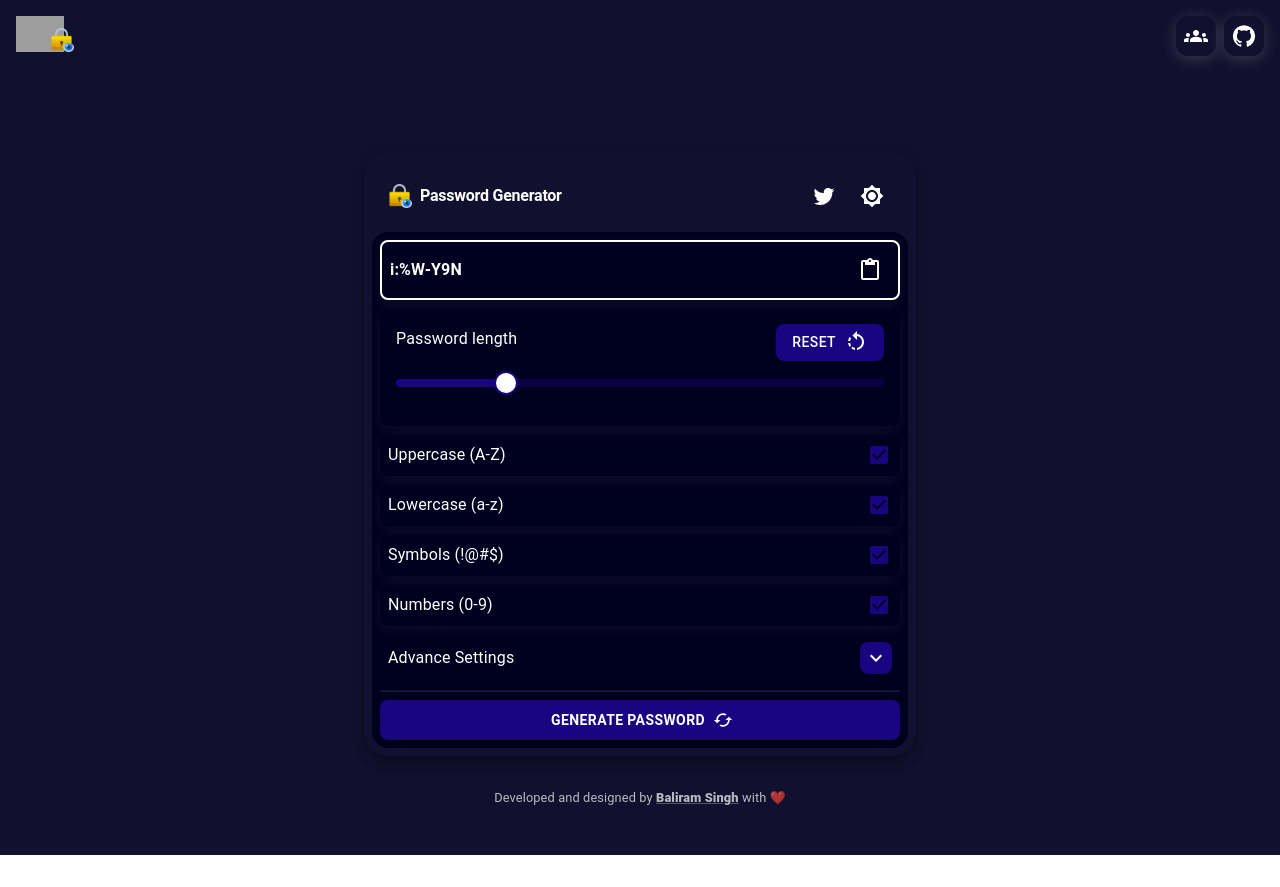
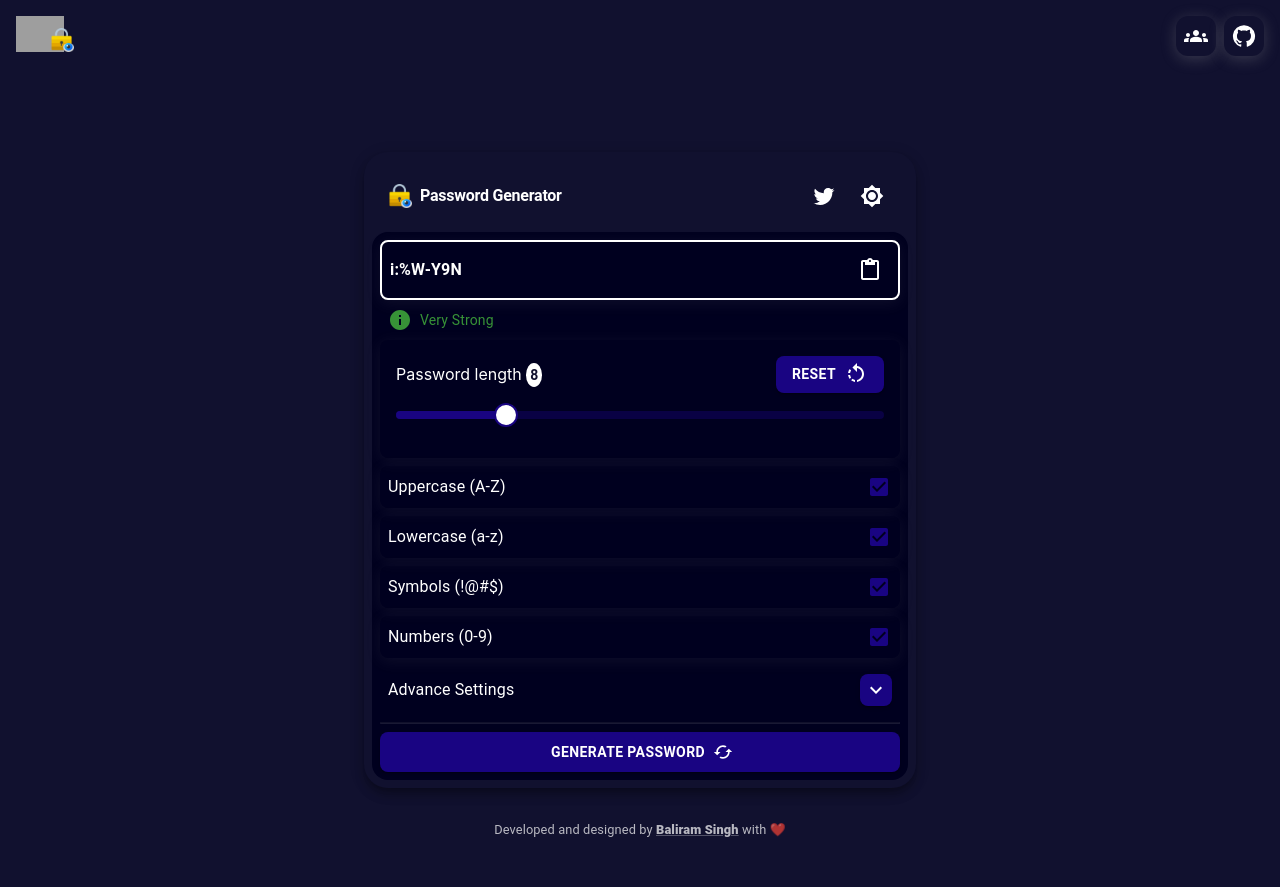
Before and after one commit to 0ME9A/password, a React (Create React App) app: page / in a window 1280 px wide. Both pictures are taken after a click on the button "GENERATE PASSWORD". Before the commit the page ends 855 px from the top, so only its background shows below. Built offline with nearby package versions, Linux system fonts and the light colour scheme; grey boxes are pictures that could not be loaded.

Commit message:
password strenth freature done

```diff
--- a/package.json
+++ b/package.json
@@ -1,6 +1,6 @@
 {
   "name": "password",
-  "version": "2.0.0",
+  "version": "2.1.0",
   "private": true,
   "dependencies": {
     "@emotion/react": "^11.11.1",
--- a/src/components/password/PasswordGenerator.tsx
+++ b/src/components/password/PasswordGenerator.tsx
@@ -19,7 +19,7 @@
 } from "@mui/material";
 import {
   PasswordAttributesType,
-  PasswordReturnType,
+  ProPasswordReturnType,
 } from "../types/PasswordAttributesType";
 
 import KeyboardArrowDownIcon from "@mui/icons-material/KeyboardArrowDown";
@@ -30,6 +30,7 @@
 import CachedIcon from "@mui/icons-material/Cached";
 import Typography from "@mui/material/Typography";
 import ThemeSwitch from "../buttons/ThemeSwitch";
+import InfoIcon from "@mui/icons-material/Info";
 import Box from "@mui/material/Box";
 
 const TwitterShare = lazy(() => import("../buttons/TwitterShare"));
@@ -61,7 +62,6 @@
     width: 32,
     height: 32,
     borderRadius: "50% 50% 50% 0",
-    // backgroundColor: "rgb(0, 0, 155)",
     transformOrigin: "bottom left",
     transform: "translate(50%, -100%) rotate(-45deg) scale(0)",
     "&:before": { display: "none" },
@@ -87,10 +87,13 @@
     saltAt: "e",
   });
   const [isCopy, setCopy] = useState(false);
-  const [password, setPassword] = useState<PasswordReturnType>({
-    status: "success",
-    result: "",
-    message: "",
+  const [password, setPassword] = useState<ProPasswordReturnType>({
+    password: "",
+    strength: {
+      message: "",
+      color: "",
+      level: 0,
+    },
   });
 
   const small = useMediaQuery(theme.breakpoints.down("sm"));
@@ -107,7 +110,6 @@
     const x = generatePassword(pp);
     setPassword(x);
     setCopy(false);
-    console.log(x);
   };
   const handleReset = () => {
     setPP((prev) => ({
@@ -123,7 +125,7 @@
     setCopy(false);
   };
   const handleCopy = async () => {
-    const x = await copyToClipboard(password.result);
+    const x = await copyToClipboard(password.password);
     setCopy(x);
 
     setTimeout(() => {
@@ -205,7 +207,7 @@
                   variant="body1"
                   sx={{ fontSize: "1rem", fontWeight: "bold" }}
                 >
-                  {password.result}
+                  {password.password}
                 </Typography>
                 <IconButton
                   onClick={handleCopy}
@@ -216,12 +218,22 @@
                     minWidth: "0",
                     borderRadius: 2,
                     color: `${isCopy ? "green" : ""}`,
+                    display: "flex",
+                    alignItems: "center",
                   }}
                 >
                   <ContentPasteIcon />
                 </IconButton>
               </Box>
-
+              <Typography
+                variant="body2"
+                px={1}
+                color={password.strength.color}
+                sx={{ display: "flex", alignItems: "center", gap: 1 }}
+              >
+                {password.strength.message && <InfoIcon />}
+                {password.strength.message}
+              </Typography>
               <Box
                 sx={{
                   p: 2,
@@ -236,7 +248,22 @@
                     alignItems: "center",
                   }}
                 >
-                  <Typography gutterBottom>Password length</Typography>
+                  <div>
+                    Password length{" "}
+                    <Typography
+                      variant="body2"
+                      sx={{
+                        display: "inline",
+                        fontWeight: "bold",
+                        bgcolor: palette.text.primary,
+                        color: palette.background.default,
+                        p: 0.5,
+                        borderRadius: "100%",
+                      }}
+                    >
+                      {pp.length}
+                    </Typography>
+                  </div>
                   <Button
                     variant="contained"
                     onClick={handleReset}
@@ -245,6 +272,7 @@
                       borderRadius: 2,
                       minWidth: 0,
                       p: small ? 0.5 : "auto",
+                      fontWeight: "bold",
                     }}
                   >
                     {!small && "Reset"}
@@ -257,13 +285,17 @@
                   value={pp.length}
                   min={1}
                   max={32}
-                  sx={{ pt: 3 }}
+                  sx={{
+                    pt: 3,
+                    ".MuiSlider-valueLabel": {
+                      backgroundColor: palette.primary.main,
+                    },
+                  }}
                   onChange={(e, nValue) =>
                     setPP((prev) => ({ ...prev, length: nValue }))
                   }
                 />
               </Box>
-
               <FormControlLabel
                 control={<Checkbox />}
                 label="Uppercase (A-Z)"
@@ -328,7 +360,6 @@
                   boxShadow: boxShadow,
                 }}
               />
-
               <Box
                 sx={{
                   display: "flex",
@@ -399,9 +430,7 @@
                   </FormControl>
                 </Box>
               )}
-
               <hr style={{ opacity: ".1" }} />
-
               <Button
                 variant="contained"
                 endIcon={<CachedIcon />}
--- a/src/utils/generatePassword.ts
+++ b/src/utils/generatePassword.ts
@@ -1,9 +1,12 @@
 import {
   PasswordAttributesType,
-  PasswordReturnType,
+  ProPasswordReturnType,
 } from "../components/types/PasswordAttributesType";
+import passwordStrength from "./passwordStrength";
 
-function generatePassword(pp: PasswordAttributesType): PasswordReturnType {
+const generatePassword = (
+  attributes: PasswordAttributesType
+): ProPasswordReturnType => {
   const charset = {
     upper: "ABCDEFGHIJKLMNOPQRSTUVWXYZ",
     lower: "abcdefghijklmnopqrstuvwxyz",
@@ -15,77 +18,72 @@
   let characters = "";
 
   if (
-    !pp.upper &&
-    !pp.lower &&
-    !pp.symbol &&
-    !pp.number &&
-    pp.salt.length > 0
+    !attributes.upper &&
+    !attributes.lower &&
+    !attributes.symbol &&
+    !attributes.number &&
+    attributes.salt.length > 0
   ) {
     return {
-      result: pp.salt,
-      status: "warning",
-      message:
-        "You've only provided a salt string, but no character types (uppercase, lowercase, symbol, number) are selected. The generated 'password' will only contain the salt string.",
-    };
-  }
-  if (
-    !pp.upper &&
-    !pp.lower &&
-    !pp.symbol &&
-    !pp.number &&
-    pp.salt.length === 0
-  ) {
-    return {
-      result: "",
-      status: "error",
-      message:
-        "No character types (uppercase, lowercase, symbol, number) are selected and no salt string is provided. Please select at least one character type or provide a salt string to generate a password.",
+      password: attributes.salt,
+      strength: passwordStrength(attributes.salt),
     };
   }
 
-  if (pp.upper) characters += charset.upper;
-  if (pp.lower) characters += charset.lower;
-  if (pp.symbol) characters += charset.symbol;
-  if (pp.number) characters += charset.number;
+  if (
+    !attributes.upper &&
+    !attributes.lower &&
+    !attributes.symbol &&
+    !attributes.number &&
+    attributes.salt.length === 0
+  ) {
+    return {
+      password: "",
+      strength: {
+        message: "No character types selected and no salt provided.",
+        color: "",
+        level: 0,
+      },
+    };
+  }
 
-  let length = Array.isArray(pp.length) ? pp.length[0] : pp.length;
+  if (attributes.upper) characters += charset.upper;
+  if (attributes.lower) characters += charset.lower;
+  if (attributes.symbol) characters += charset.symbol;
+  if (attributes.number) characters += charset.number;
+
+  let length = Array.isArray(attributes.length)
+    ? attributes.length[0]
+    : attributes.length;
 
   for (let i = 0; i < length; i++) {
     password += characters[Math.floor(Math.random() * characters.length)];
   }
 
-  switch (pp.saltAt) {
+  switch (attributes.saltAt) {
     case "s":
-      password = pp.salt + password;
+      password = attributes.salt + password;
       break;
     case "e":
-      password += pp.salt;
+      password += attributes.salt;
       break;
     case "b":
       const midIndex = Math.floor(password.length / 2);
       password =
         password.substring(0, midIndex) +
-        pp.salt +
+        attributes.salt +
         password.substring(midIndex);
       break;
     default:
       break;
   }
 
-  if (password.length < 8) {
-    return {
-      result: password,
-      status: "warning",
-      message:
-        "Your password has been generated, but it's less than 8 characters long. For better security, it's recommended to use a password that's at least 8 characters long.",
-    };
-  }
+  const strength = passwordStrength(password);
 
   return {
-    result: password,
-    status: "success",
-    message: "Your password has been successfully generated!",
+    password: password,
+    strength: strength,
   };
-}
+};
 
 export default generatePassword;
--- a/src/utils/passwordStrength.ts
+++ b/src/utils/passwordStrength.ts
@@ -1,18 +1,18 @@
-interface PasswordStrength {
-  message: string;
-  color: string;
-  level: number;
-}
+import { PasswordStrengthType } from "../components/types/PasswordAttributesType";
 
-const getPasswordStrength = (password: string): PasswordStrength => {
+const passwordStrength = (password: string): PasswordStrengthType => {
+  const RED = "#FF0000";
+  const ORANGE = "#F94C10";
+  const YELLOW = "#FED049";
+  const GREEN = "#82CD47";
+  const DARK_GREEN = "#379237";
+
   let score = 0;
   const regexChecks: RegExp[] = [
     /[A-Z]/, // Uppercase letters
     /[a-z]/, // Lowercase letters
     /[0-9]/, // Numbers
     /[^A-Za-z0-9]/, // Symbols
-    /^.{8,}$/, // Minimum 8 characters
-    /^(?=.*[a-z])(?=.*[A-Z])(?=.*\d)(?=.*[^A-Za-z0-9])/, // Complex requirements
   ];
 
   regexChecks.forEach((regex) => {
@@ -21,27 +21,46 @@
     }
   });
 
-  const strength: PasswordStrength = {
+  const strength: PasswordStrengthType = {
     message: "",
     color: "",
     level: score,
   };
 
-  if (score === 0) {
+  const len = password.length;
+  if (len < 3) {
     strength.message = "Very Weak";
-    strength.color = "#FF0000"; // Red
-  } else if (score === 1) {
+    strength.color = RED;
+  }
+  if (score === 1 && len <= 4) {
+    strength.message = "Very Weak";
+    strength.color = RED;
+  } else if ((score === 1 && len <= 8) || (score === 2 && len <= 4)) {
     strength.message = "Weak";
-    strength.color = "#FFA500"; // Orange
-  } else if (score === 2) {
+    strength.color = ORANGE;
+  } else if (
+    (score === 1 && len <= 12) ||
+    (score === 2 && len <= 6) ||
+    (score === 3 && len <= 4)
+  ) {
     strength.message = "Moderate";
-    strength.color = "#FFFF00"; // Yellow
-  } else if (score === 3) {
+    strength.color = YELLOW;
+  } else if (
+    (score === 1 && len <= 16) ||
+    (score === 2 && len <= 10) ||
+    (score === 3 && len <= 8) ||
+    (score === 4 && len <= 6)
+  ) {
     strength.message = "Strong";
-    strength.color = "#008000"; // Green
-  } else if (score >= 4) {
+    strength.color = GREEN;
+  } else if (
+    (score === 1 && len > 16) ||
+    (score === 2 && len > 10) ||
+    (score === 3 && len > 8) ||
+    (score === 4 && len > 6)
+  ) {
     strength.message = "Very Strong";
-    strength.color = "#006400"; // Dark Green
+    strength.color = DARK_GREEN;
   }
 
   return strength;
@@ -52,4 +71,4 @@
 // const passwordStrength = getPasswordStrength(password);
 // console.log(passwordStrength);
 
-export default getPasswordStrength;
+export default passwordStrength;
```
Also changed, not shown: src/components/types/PasswordAttributesType.ts (+17 -1 lines).
